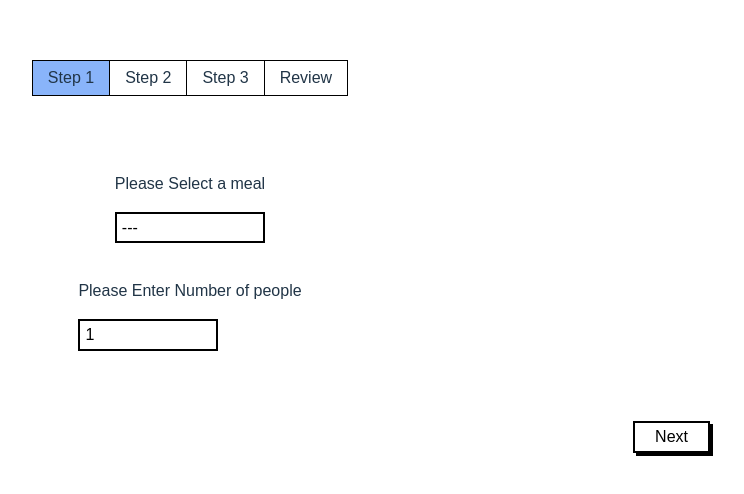
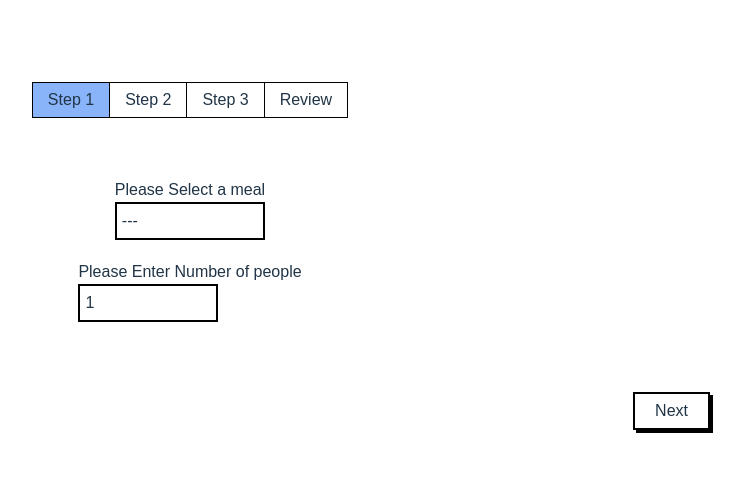
Before and after one commit to atwarevn/atware-react-assignment, a React (Vite) app: page / in a window 1280 px wide. Shown: the part 144-638 px from the top of the page, without its empty margins (450-1194 px from the left). Built offline with nearby package versions, Linux system fonts and the light colour scheme.

Commit message:
add tailwind

```diff
--- a/src/index.css
+++ b/src/index.css
@@ -1,3 +1,5 @@
+@import "tailwindcss";
+
 :root {
   font-family: system-ui, Avenir, Helvetica, Arial, sans-serif;
   line-height: 1.5;
--- a/vite.config.ts
+++ b/vite.config.ts
@@ -1,7 +1,8 @@
 import { defineConfig } from "vite";
 import react from "@vitejs/plugin-react";
+import tailwindcss from "@tailwindcss/vite";
 
 // https://vite.dev/config/
 export default defineConfig({
-  plugins: [react()],
+  plugins: [react(), tailwindcss()],
 });
```
Also changed, not shown: package.json (+5 -2 lines), 1 other file (tests, documents, lock files or other folders).
